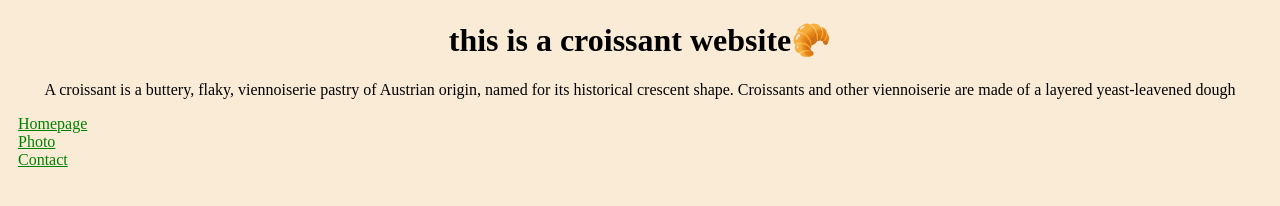
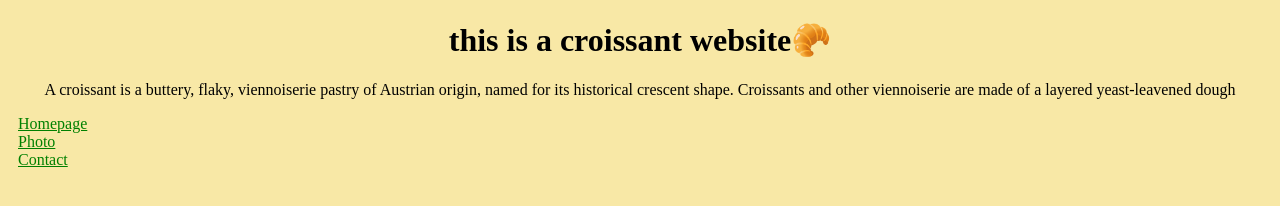
Before and after one commit to evaw277/Croissant, a plain HTML site: page index.html in a window 1280 px wide. Drawn offline with Linux system fonts and the light colour scheme.

Commit message:
changed background color

```diff
--- a/styles.css
+++ b/styles.css
@@ -1,5 +1,5 @@
 body {
-  background-color: antiquewhite;
+  background-color: #f8e8a6;
 }
 img {
   display: block;
```
